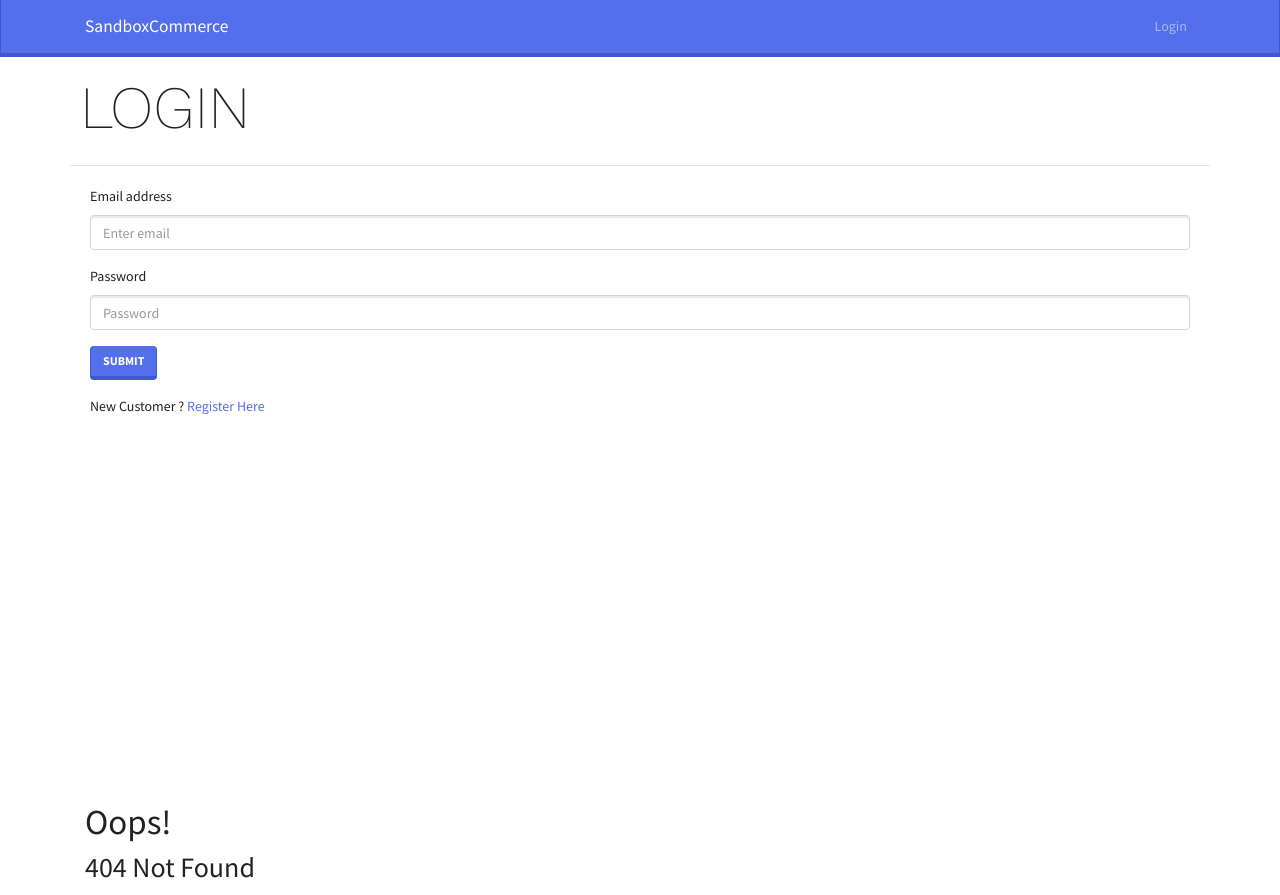
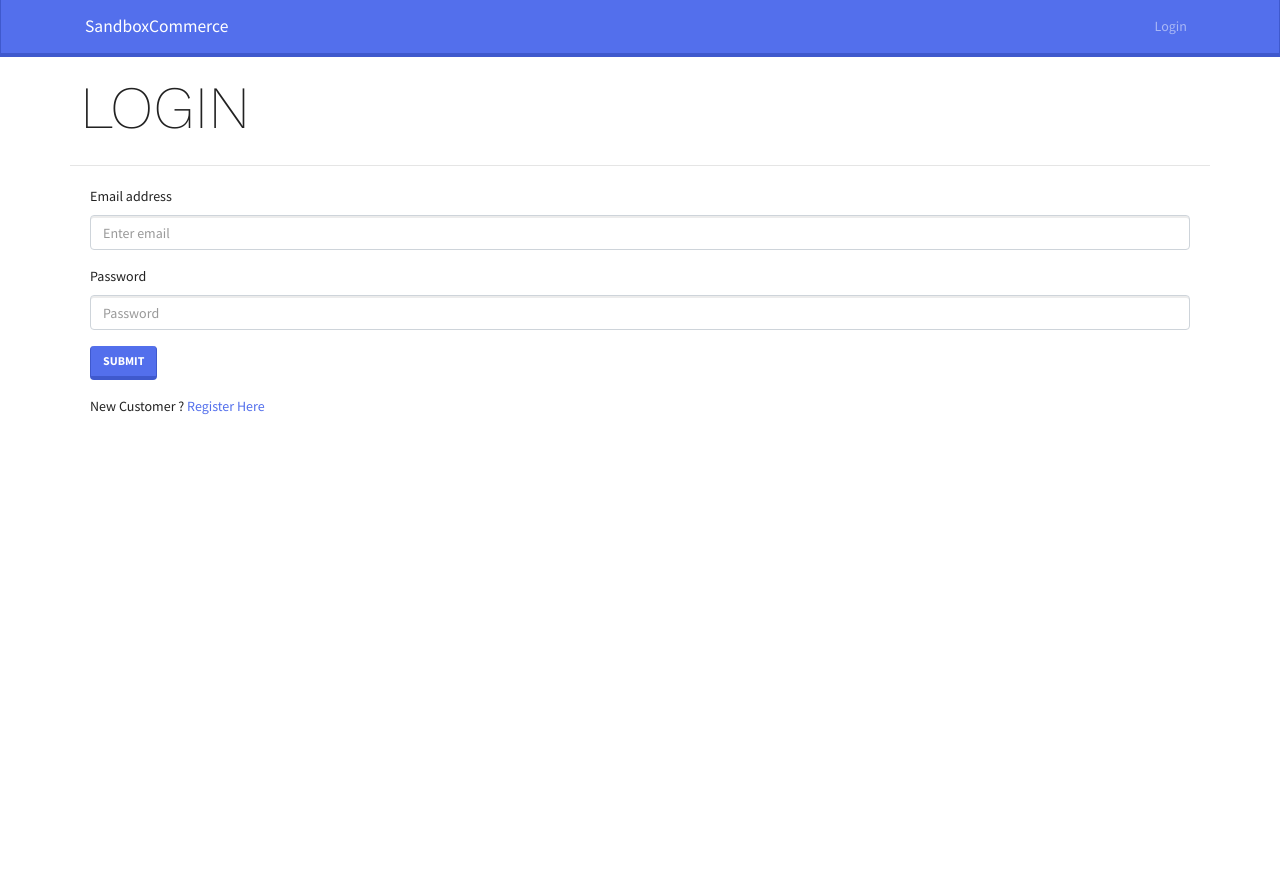
Before and after one commit to Foluwa/sandboxcommerce, a React (Create React App) app in the folder frontend/: page / in a window 1280 px wide. Before the commit this address had no page. Shown: the top 895 px of the page. After the commit the page ends 801 px from the top, so only its background shows below. Built offline with nearby package versions, Linux system fonts and the light colour scheme.

Commit message:
removed capitilization

```diff
--- a/frontend/src/App.js
+++ b/frontend/src/App.js
@@ -14,11 +14,9 @@ const App = () => {
         <Route exact path="/" component={LoginScreen} />
         <Route exact path="/login" component={LoginScreen} />
         <Route exact path="/register" component={RegisterScreen} />
-        {/* <Route exact path="/dashboard" component={() => (<Dashboard /> )} /> */}
         <Route exact path="/dashboard" component={Dashboard} />
         <Route exact path="/profile" component={ProfileScreen} />
         {/* <Route path="*" component={NotFound} exact /> */}
-        <Route exact path="*" component={NotFound} />
       </main>
     </Router>
   );
--- a/frontend/src/screens/Dashboard/Dashboard.jsx
+++ b/frontend/src/screens/Dashboard/Dashboard.jsx
@@ -28,7 +28,7 @@ function Dashboard({ history }) {
 
 
   return (
-    <MainScreen title={`Welcome ${capitalizeChar(userInfo && userInfo.name)}..`}>
+    <MainScreen title={`Welcome ${userInfo && userInfo.name}..`}>
       {error && <ErrorMessage variant="danger">{error}</ErrorMessage>}
       {loading === true ? <Loading /> :
         <Table>
```
